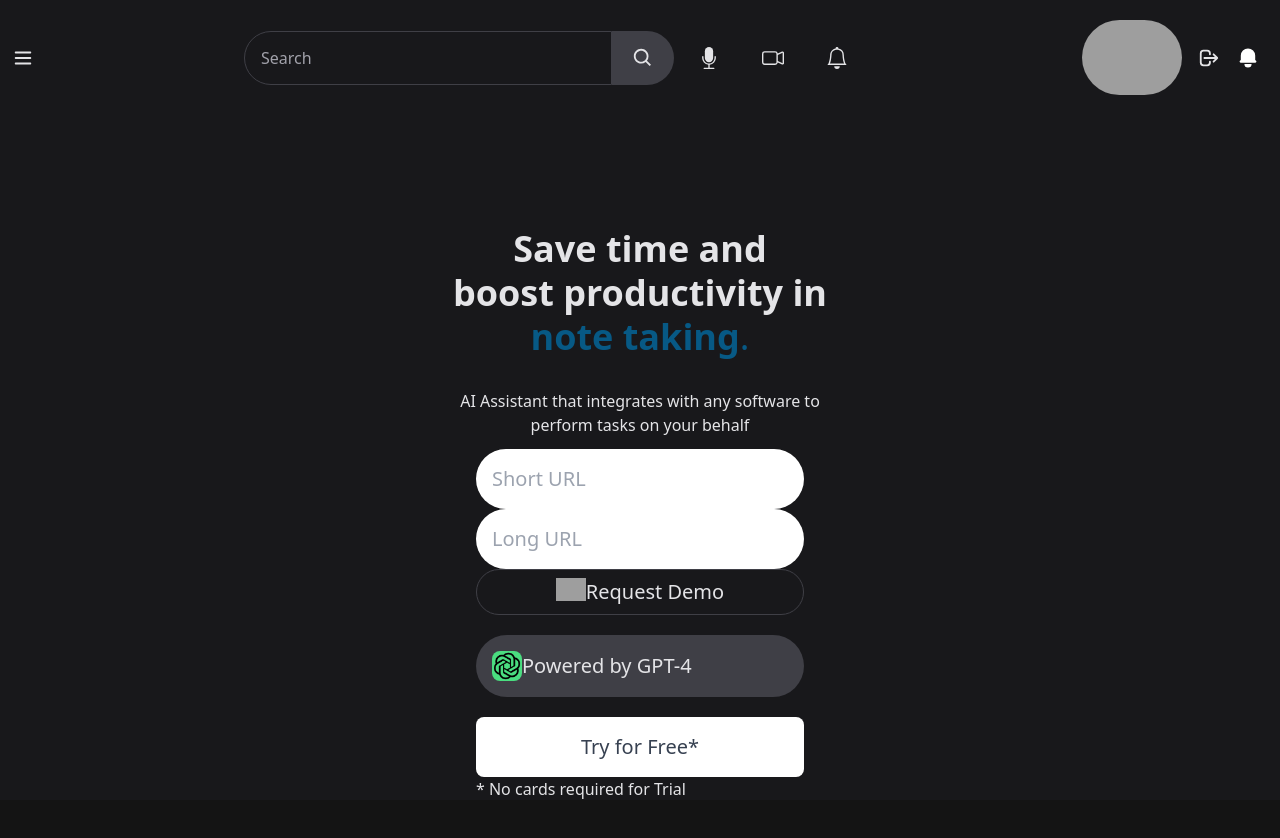
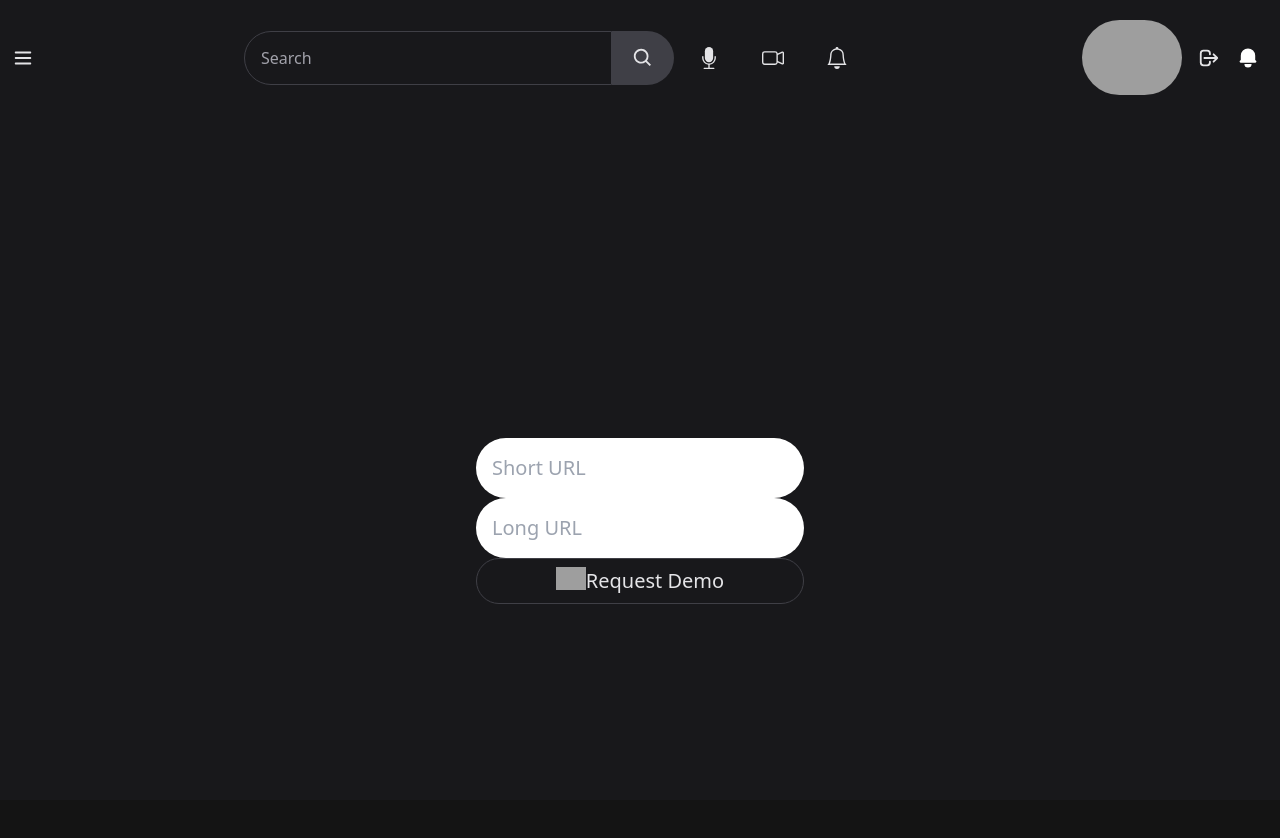
Before and after one commit to Oushesh/url_shortening_service, a Next.js app in the folder Frontend/: page / in a window 1280 px wide. Shown: the top 838 px of the page. Built offline with nearby package versions, Linux system fonts and the light colour scheme; no server answers; sample sign-in values are in the browser's storage; grey boxes are pictures that could not be loaded.

Commit message:
updated Langing_Page_Body

```diff
--- a/Frontend/components/Langing_Page_Body.tsx
+++ b/Frontend/components/Langing_Page_Body.tsx
@@ -1,8 +1,8 @@
 import React, { useState } from 'react';
 import Image from 'next/image';
+import axios from 'axios';
 import FAQ from './FAQ';
-
-import axios from 'axios';
+import Capabilities from './Capabilities';
 
 export default function LandingPageBody() {
   const [currentIndex, setCurrentIndex] = useState(0);
@@ -17,21 +17,16 @@
     setShortUrl(event.target.value);
   };
 
-  const handleFormSubmit = (event: React.ChangeEvent<HTMLInputElement>) => {
+  const handleFormSubmit = (event: React.FormEvent<HTMLFormElement>) => {
     event.preventDefault();
 
     // Call the API with the longUrl and shortUrl values
-    // You can use libraries like axios or fetch to make the API call
-    // Replace the placeholders below with your actual API endpoint and data format
-
     const apiEndpoint = 'https://your-api-endpoint.com';
     const requestData = {
       longUrl,
       shortUrl,
     };
 
-    // Example using axios library
-    // Replace with your own API call implementation
     axios.post(apiEndpoint, requestData)
       .then((response) => {
         // Handle the API response
@@ -55,19 +50,7 @@
     <>
       <div className="min-h-screen flex flex-col justify-center items-center">
         <main className="flex flex-col justify-center items-center">
-          <div className="space-y-1 flex flex-col justify-center items-center">
-            <h1 className="text-4xl font-bold justify-center">Save time and</h1>
-            <h1 className="text-4xl font-bold justify-center">boost productivity in</h1>
-
-            <div className="text-4xl text-[#075985]">
-              {' '}
-              <span className="font-bold">{items[currentIndex]}</span>.
-            </div>
-          </div>
-
-          <div className="mt-8 text-m text-semi-bold">AI Assistant that integrates with any software to</div>
-
-          <div className="text-m text-semi-bold">perform tasks on your behalf</div>
+          {/* Rest of the code */}
 
           <div className="mt-3">
             <div className="flex flex-col space-y-5">
@@ -100,30 +83,10 @@
                 </button>
               </form>
 
-              <a href="https://openai.com/product/gpt-4">
-                <div className="text-xl flex items-center p-4 rounded-full cursor-pointer bg-zinc-700 hover:bg-zinc-800">
-                  <div className="bg-green-400 rounded-lg">
-                    <Image
-                      src="/icons/GPT-4.png"
-                      width={30}
-                      height={30}
-                      className=""
-                      alt={''}
-                    />
-                  </div>
-                  Powered by GPT-4
-                </div>
-              </a>
-
-              <a href="/Try_for_Free">
-                <div className="justify-center text-xl flex items-center p-4 rounded-lg cursor-pointer bg-white hover:bg-slate-200 w-full text-gray-700">
-                  Try for Free*
-                </div>
-              </a>
+              {/* Rest of the code */}
             </div>
-            * No cards required for Trial
+            {/* Rest of the code */}
           </div>
-          {/* Rest of the code */}
         </main>
       </div>
       {/* Rest of the code */}
```
